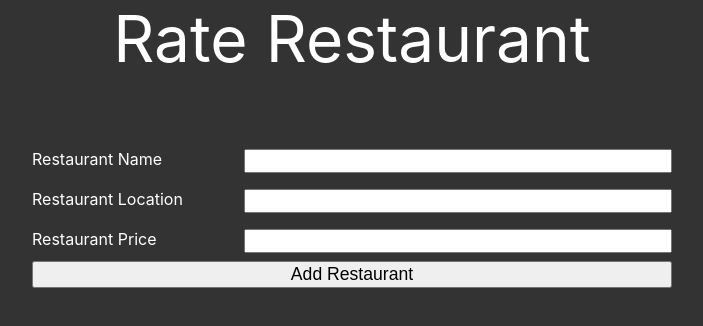
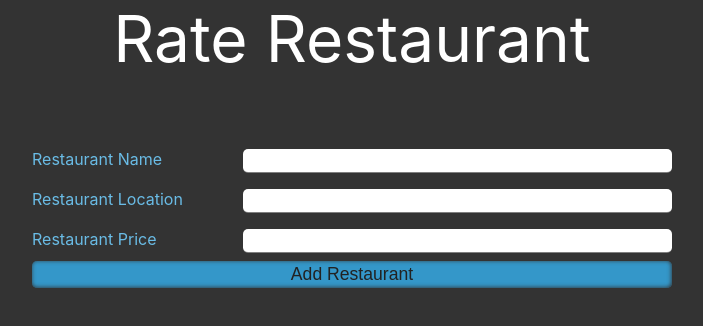
Before and after one commit to turkaytunc/pelp, a React (Create React App) app in the folder frontend/: page / in a window 1280 px wide. Shown: the top 326 px of the page, without its empty margins (288-991 px from the left). Built offline with nearby package versions, Linux system fonts and the light colour scheme.

Commit message:
update: form style

```diff
--- a/frontend/src/components/add-restaurant/AddRestaurant.tsx
+++ b/frontend/src/components/add-restaurant/AddRestaurant.tsx
@@ -9,7 +9,11 @@ const AddRestaurant = () => {
 
   const handleSubmit = (event: React.FormEvent<HTMLFormElement>) => {
     event.preventDefault();
+    if (restaurantPrice === '' || restaurantLocation === '' || restaurantName === '') return;
     addRestaurant(restaurantName, restaurantLocation, parseInt(restaurantPrice), window.fetch);
+    setRestaurantPrice('');
+    setRestaurantName('');
+    setRestaurantLocation('');
   };
 
   return (
--- a/frontend/src/components/add-restaurant/add-restaurant.scss
+++ b/frontend/src/components/add-restaurant/add-restaurant.scss
@@ -8,6 +8,16 @@
   button {
     height: 1.7rem;
     font-size: 1.1rem;
+    border: none;
+    border-radius: 5px;
+    background-color: rgb(52, 151, 201);
+    color: #222;
+    box-shadow: -0.5px -0.5px 4px #333 inset;
+
+    &:hover {
+      color: aliceblue;
+      background-color: rgb(74, 164, 209);
+    }
   }
 }
 
@@ -19,9 +29,19 @@
   p {
     flex: 1;
     text-align: left;
+    color: rgb(106, 188, 230);
   }
   input {
     flex: 2;
     height: 1.5rem;
+    padding-left: 0.5rem;
+    caret-color: rgb(186, 34, 206);
+    border: none;
+    border-bottom: 1px solid rgba(0, 0, 0, 0.5);
+    border-radius: 5px;
+
+    &:focus {
+      outline: none;
+    }
   }
 }
```
